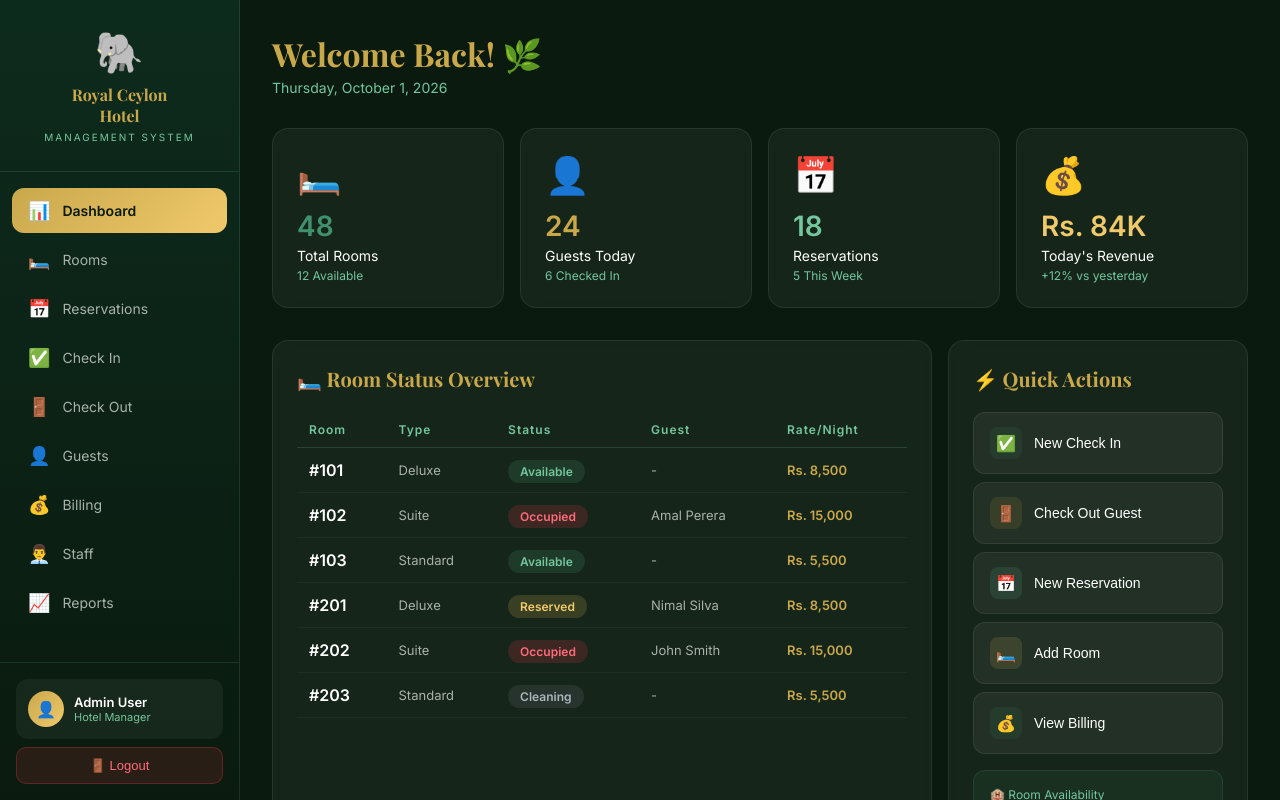
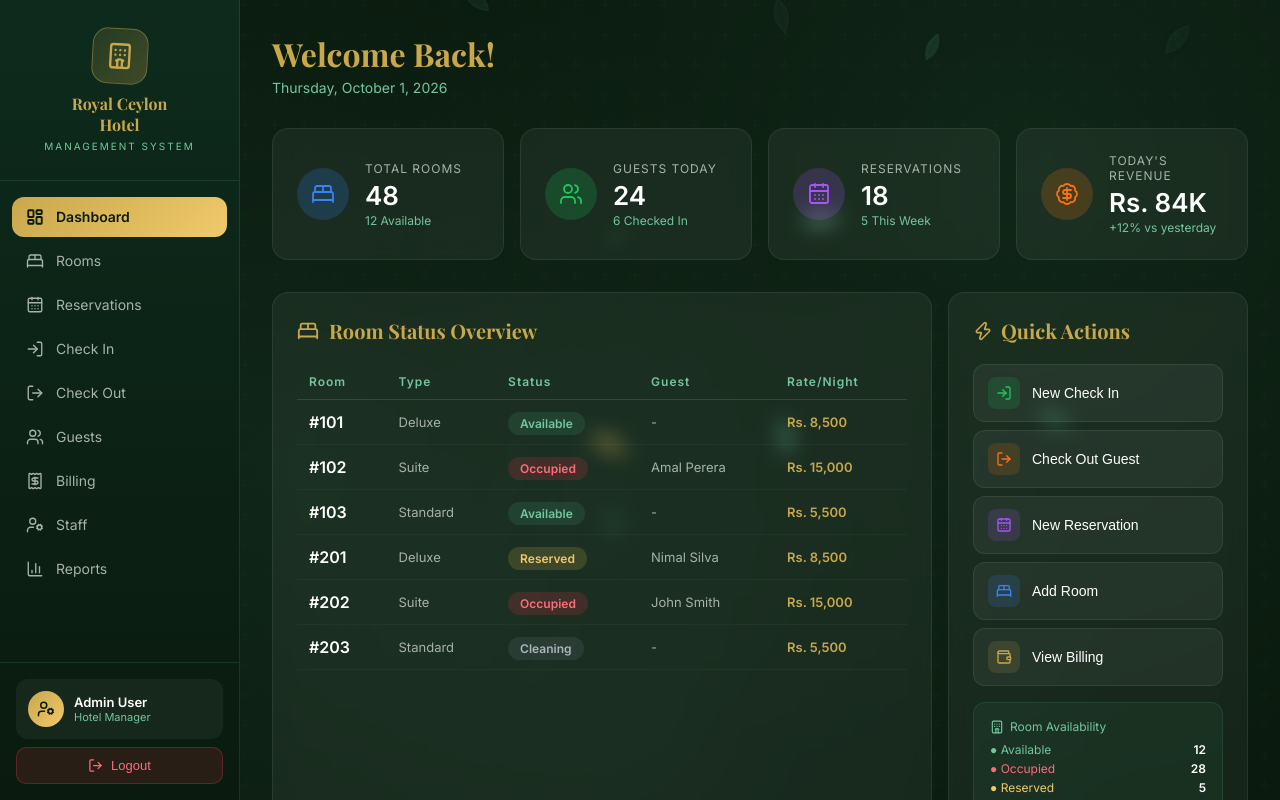
Before and after one commit to senuja-cell/Hotel-Management-System, a React (Vite) app: page /dashboard in a window 1280 px wide. Shown: the top 800 px of the page. Built offline with nearby package versions, Linux system fonts and the light colour scheme.

Commit message:
set up full app routes

```diff
--- a/src/App.jsx
+++ b/src/App.jsx
@@ -1,14 +1,35 @@
 import { BrowserRouter, Routes, Route, Navigate } from 'react-router-dom'
-import Login from './pages/Login'
-import Dashboard from './pages/Dashboard'
+import FallingLeaves from './components/FallingLeaves'
+import Login        from './pages/Login'
+import Dashboard    from './pages/Dashboard'
+import Rooms        from './pages/Rooms'
+import Reservations from './pages/Reservations'
+import CheckIn      from './pages/CheckIn'
+import CheckOut     from './pages/CheckOut'
+import Guests       from './pages/Guests'
+import Billing      from './pages/Billing'
+import Staff        from './pages/Staff'
+import Reports      from './pages/Reports'
 
 function App() {
   return (
     <BrowserRouter>
+      {/* Background tropical leaves rain animation */}
+      <FallingLeaves />
+
       <Routes>
-        <Route path="/" element={<Navigate to="/login" />} />
-        <Route path="/login" element={<Login />} />
-        <Route path="/dashboard" element={<Dashboard />} />
+        <Route path="/"             element={<Navigate to="/login" />} />
+        <Route path="/"             element={<Navigate to="/login" />} />
+        <Route path="/login"        element={<Login />} />
+        <Route path="/dashboard"    element={<Dashboard />} />
+        <Route path="/rooms"        element={<Rooms />} />
+        <Route path="/reservations" element={<Reservations />} />
+        <Route path="/checkin"      element={<CheckIn />} />
+        <Route path="/checkout"     element={<CheckOut />} />
+        <Route path="/guests"       element={<Guests />} />
+        <Route path="/billing"      element={<Billing />} />
+        <Route path="/staff"        element={<Staff />} />
+        <Route path="/reports"      element={<Reports />} />
       </Routes>
     </BrowserRouter>
   )
--- a/src/components/Sidebar.jsx
+++ b/src/components/Sidebar.jsx
@@ -1,24 +1,32 @@
 import { NavLink, useNavigate } from 'react-router-dom'
 import { motion } from 'framer-motion'
+import {
+  LayoutDashboard,
+  BedDouble,
+  CalendarDays,
+  LogIn,
+  LogOut,
+  Users,
+  Receipt,
+  UserCog,
+  BarChart3,
+  Hotel,
+} from 'lucide-react'
 
 const navItems = [
-  { path: '/dashboard',    icon: '📊', label: 'Dashboard'    },
-  { path: '/rooms',        icon: '🛏️', label: 'Rooms'         },
-  { path: '/reservations', icon: '📅', label: 'Reservations'  },
-  { path: '/checkin',      icon: '✅', label: 'Check In'      },
-  { path: '/checkout',     icon: '🚪', label: 'Check Out'     },
-  { path: '/guests',       icon: '👤', label: 'Guests'        },
-  { path: '/billing',      icon: '💰', label: 'Billing'       },
-  { path: '/staff',        icon: '👨‍💼', label: 'Staff'         },
-  { path: '/reports',      icon: '📈', label: 'Reports'       },
+  { path: '/dashboard',    icon: LayoutDashboard, label: 'Dashboard'    },
+  { path: '/rooms',        icon: BedDouble,        label: 'Rooms'        },
+  { path: '/reservations', icon: CalendarDays,     label: 'Reservations' },
+  { path: '/checkin',      icon: LogIn,            label: 'Check In'     },
+  { path: '/checkout',     icon: LogOut,           label: 'Check Out'    },
+  { path: '/guests',       icon: Users,            label: 'Guests'       },
+  { path: '/billing',      icon: Receipt,          label: 'Billing'      },
+  { path: '/staff',        icon: UserCog,          label: 'Staff'        },
+  { path: '/reports',      icon: BarChart3,        label: 'Reports'      },
 ]
 
 export default function Sidebar() {
   const navigate = useNavigate()
-
-  const handleLogout = () => {
-    navigate('/login')
-  }
 
   return (
     <motion.div
@@ -47,9 +55,19 @@ export default function Sidebar() {
         <motion.div
           animate={{ rotate: [0, 5, -5, 0] }}
           transition={{ duration: 4, repeat: Infinity }}
-          style={{ fontSize: '40px', marginBottom: '8px' }}
+          style={{ marginBottom: '10px', display: 'flex', justifyContent: 'center' }}
         >
-          🐘
+          <div style={{
+            width: '56px', height: '56px',
+            background: 'linear-gradient(135deg, #c9a84c22, #c9a84c44)',
+            border: '1px solid rgba(201,168,76,0.4)',
+            borderRadius: '16px',
+            display: 'flex',
+            alignItems: 'center',
+            justifyContent: 'center',
+          }}>
+            <Hotel size={28} color="#c9a84c" />
+          </div>
         </motion.div>
         <h2 style={{
           fontFamily: 'Playfair Display, serif',
@@ -67,7 +85,9 @@ export default function Sidebar() {
 
       {/* Navigation */}
       <nav style={{ flex: 1, padding: '16px 12px', overflowY: 'auto' }}>
-        {navItems.map((item, i) => (
+        {navItems.map((item, i) => {
+          const Icon = item.icon
+          return (
             <motion.div
               key={item.path}
               initial={{ opacity: 0, x: -20 }}
@@ -80,7 +100,7 @@ export default function Sidebar() {
                   display: 'flex',
                   alignItems: 'center',
                   gap: '12px',
-                padding: '12px 16px',
+                  padding: '11px 14px',
                   borderRadius: '12px',
                   marginBottom: '4px',
                   textDecoration: 'none',
@@ -93,11 +113,16 @@ export default function Sidebar() {
                   transition: 'all 0.2s ease',
                 })}
               >
-              <span style={{ fontSize: '18px' }}>{item.icon}</span>
+                {({ isActive }) => (
+                  <>
+                    <Icon size={18} strokeWidth={isActive ? 2.5 : 1.8} />
                     {item.label}
+                  </>
+                )}
               </NavLink>
             </motion.div>
-        ))}
+          )
+        })}
       </nav>
 
       {/* User & Logout */}
@@ -121,8 +146,9 @@ export default function Sidebar() {
             display: 'flex',
             alignItems: 'center',
             justifyContent: 'center',
-            fontSize: '16px',
-          }}>👤</div>
+          }}>
+            <UserCog size={18} color="#0a1a0e" />
+          </div>
           <div>
             <p style={{ color: 'white', fontSize: '13px', fontWeight: 600 }}>Admin User</p>
             <p style={{ color: '#74c69d', fontSize: '11px' }}>Hotel Manager</p>
@@ -132,7 +158,7 @@ export default function Sidebar() {
         <motion.button
           whileHover={{ scale: 1.02 }}
           whileTap={{ scale: 0.98 }}
-          onClick={handleLogout}
+          onClick={() => navigate('/login')}
           style={{
             width: '100%',
             padding: '10px',
@@ -143,9 +169,14 @@ export default function Sidebar() {
             cursor: 'pointer',
             fontSize: '13px',
             fontWeight: 500,
+            display: 'flex',
+            alignItems: 'center',
+            justifyContent: 'center',
+            gap: '8px',
           }}
         >
-          🚪 Logout
+          <LogOut size={15} />
+          Logout
         </motion.button>
       </div>
     </motion.div>
--- /dev/null
+++ b/src/pages/Billing.jsx
@@ -0,0 +1,11 @@
+import Sidebar from '../components/Sidebar'
+export default function Billing() {
+  return (
+    <div style={{ display: 'flex', minHeight: '100vh', background: '#0a1a0e' }}>
+      <Sidebar />
+      <div style={{ marginLeft: '240px', flex: 1, padding: '32px', color: 'white' }}>
+        <h1 style={{ color: '#c9a84c', fontFamily: 'Playfair Display, serif' }}>💰 Billing — Coming Soon!</h1>
+      </div>
+    </div>
+  )
+}
--- /dev/null
+++ b/src/pages/CheckIn.jsx
@@ -0,0 +1,11 @@
+import Sidebar from '../components/Sidebar'
+export default function CheckIn() {
+  return (
+    <div style={{ display: 'flex', minHeight: '100vh', background: '#0a1a0e' }}>
+      <Sidebar />
+      <div style={{ marginLeft: '240px', flex: 1, padding: '32px', color: 'white' }}>
+        <h1 style={{ color: '#c9a84c', fontFamily: 'Playfair Display, serif' }}>✅ Check In — Coming Soon!</h1>
+      </div>
+    </div>
+  )
+}
--- /dev/null
+++ b/src/pages/CheckOut.jsx
@@ -0,0 +1,11 @@
+import Sidebar from '../components/Sidebar'
+export default function CheckOut() {
+  return (
+    <div style={{ display: 'flex', minHeight: '100vh', background: '#0a1a0e' }}>
+      <Sidebar />
+      <div style={{ marginLeft: '240px', flex: 1, padding: '32px', color: 'white' }}>
+        <h1 style={{ color: '#c9a84c', fontFamily: 'Playfair Display, serif' }}>🚪 Check Out — Coming Soon!</h1>
+      </div>
+    </div>
+  )
+}
--- a/src/pages/Dashboard.jsx
+++ b/src/pages/Dashboard.jsx
@@ -1,11 +1,22 @@
 import { motion } from 'framer-motion'
+import {
+  BedDouble,
+  Users,
+  CalendarDays,
+  BadgeDollarSign,
+  LogIn,
+  LogOut,
+  Wallet,
+  Zap,
+  Hotel
+} from 'lucide-react'
 import Sidebar from '../components/Sidebar'
 
 const stats = [
-  { icon: '🛏️', label: 'Total Rooms',     value: '48',      sub: '12 Available',      color: '#40916c' },
-  { icon: '👤', label: 'Guests Today',    value: '24',      sub: '6 Checked In',      color: '#c9a84c' },
-  { icon: '📅', label: 'Reservations',    value: '18',      sub: '5 This Week',       color: '#74c69d' },
-  { icon: '💰', label: "Today's Revenue", value: 'Rs. 84K', sub: '+12% vs yesterday', color: '#f0c96b' },
+  { icon: BedDouble,        label: 'Total Rooms',     value: '48',      sub: '12 Available',      color: '#3b82f6', bg: 'rgba(59,130,246,0.2)'  },
+  { icon: Users,            label: 'Guests Today',    value: '24',      sub: '6 Checked In',      color: '#22c55e', bg: 'rgba(34,197,94,0.2)'   },
+  { icon: CalendarDays,     label: 'Reservations',    value: '18',      sub: '5 This Week',       color: '#a855f7', bg: 'rgba(168,85,247,0.2)'  },
+  { icon: BadgeDollarSign,  label: "Today's Revenue", value: 'Rs. 84K', sub: '+12% vs yesterday', color: '#f97316', bg: 'rgba(249,115,22,0.2)'  },
 ]
 
 const rooms = [
@@ -26,11 +37,11 @@ const statusColor = {
 
 export default function Dashboard() {
   return (
-    <div style={{ display: 'flex', minHeight: '100vh', background: '#0a1a0e' }}>
+    <div style={{ display: 'flex', minHeight: '100vh' }}>
       <Sidebar />
 
       {/* Main Content */}
-      <div style={{ marginLeft: '240px', flex: 1, padding: '32px' }}>
+      <div style={{ marginLeft: '240px', flex: 1, padding: '32px', position: 'relative', zIndex: 10 }}>
 
         {/* Header */}
         <motion.div
@@ -44,7 +55,7 @@ export default function Dashboard() {
             color: '#c9a84c',
             marginBottom: '4px',
           }}>
-            Welcome Back! 🌿
+            Welcome Back!
           </h1>
           <p style={{ color: '#74c69d', fontSize: '14px' }}>
             {new Date().toLocaleDateString('en-US', {
@@ -75,14 +86,29 @@ export default function Dashboard() {
                 borderRadius: '16px',
                 padding: '24px',
                 cursor: 'default',
+                display: 'flex',
+                alignItems: 'center',
+                gap: '16px',
               }}
             >
-              <div style={{ fontSize: '36px', marginBottom: '12px' }}>{stat.icon}</div>
-              <h3 style={{ color: stat.color, fontSize: '28px', fontWeight: 700, marginBottom: '4px' }}>
+              <div style={{
+                width: '52px', height: '52px',
+                background: stat.bg,
+                borderRadius: '50%',
+                display: 'flex',
+                alignItems: 'center',
+                justifyContent: 'center',
+                flexShrink: 0,
+              }}>
+                <stat.icon size={24} color={stat.color} strokeWidth={1.8} />
+              </div>
+              <div>
+                <p style={{ color: '#a8b2aa', fontSize: '12px', letterSpacing: '1px', marginBottom: '4px', textTransform: 'uppercase' }}>{stat.label}</p>
+                <h3 style={{ color: 'white', fontSize: '26px', fontWeight: 700, marginBottom: '2px' }}>
                   {stat.value}
                 </h3>
-              <p style={{ color: 'white', fontSize: '14px', marginBottom: '4px' }}>{stat.label}</p>
                 <p style={{ color: '#74c69d', fontSize: '12px' }}>{stat.sub}</p>
+              </div>
             </motion.div>
           ))}
         </div>
@@ -103,14 +129,17 @@ export default function Dashboard() {
               padding: '24px',
             }}
           >
+            <div style={{ display: 'flex', alignItems: 'center', gap: '10px', marginBottom: '20px' }}>
+              <BedDouble size={22} color="#c9a84c" />
               <h2 style={{
                 fontFamily: 'Playfair Display, serif',
                 color: '#c9a84c',
                 fontSize: '20px',
-              marginBottom: '20px',
+                margin: 0,
               }}>
-              🛏️ Room Status Overview
+                Room Status Overview
               </h2>
+            </div>
 
             <table style={{ width: '100%', borderCollapse: 'collapse' }}>
               <thead>
@@ -171,29 +200,34 @@ export default function Dashboard() {
               padding: '24px',
             }}
           >
+            <div style={{ display: 'flex', alignItems: 'center', gap: '8px', marginBottom: '20px' }}>
+              <Zap size={20} color="#c9a84c" />
               <h2 style={{
                 fontFamily: 'Playfair Display, serif',
                 color: '#c9a84c',
                 fontSize: '20px',
-              marginBottom: '20px',
+                margin: 0,
               }}>
-              ⚡ Quick Actions
+                Quick Actions
               </h2>
+            </div>
 
             {[
-              { icon: '✅', label: 'New Check In',    color: '#40916c' },
-              { icon: '🚪', label: 'Check Out Guest', color: '#c9a84c' },
-              { icon: '📅', label: 'New Reservation', color: '#74c69d' },
-              { icon: '🛏️', label: 'Add Room',        color: '#f0c96b' },
-              { icon: '💰', label: 'View Billing',    color: '#40916c' },
-            ].map((action, i) => (
+              { icon: LogIn,       label: 'New Check In',    color: '#22c55e', bg: 'rgba(34,197,94,0.15)'   },
+              { icon: LogOut,      label: 'Check Out Guest', color: '#f97316', bg: 'rgba(249,115,22,0.15)'  },
+              { icon: CalendarDays,label: 'New Reservation', color: '#a855f7', bg: 'rgba(168,85,247,0.15)'  },
+              { icon: BedDouble,   label: 'Add Room',        color: '#3b82f6', bg: 'rgba(59,130,246,0.15)'  },
+              { icon: Wallet,      label: 'View Billing',    color: '#c9a84c', bg: 'rgba(201,168,76,0.15)'  },
+            ].map((action, i) => {
+              const ActionIcon = action.icon
+              return (
                 <motion.button
                   key={i}
                   whileHover={{ x: 6, background: 'rgba(255,255,255,0.1)' }}
                   whileTap={{ scale: 0.97 }}
                   style={{
                     width: '100%',
-                  padding: '14px 16px',
+                    padding: '12px 14px',
                     background: 'rgba(255,255,255,0.05)',
                     border: '1px solid rgba(255,255,255,0.08)',
                     borderRadius: '12px',
@@ -209,18 +243,19 @@ export default function Dashboard() {
                 >
                   <span style={{
                     width: '32px', height: '32px',
-                  background: `${action.color}22`,
+                    background: action.bg,
                     borderRadius: '8px',
                     display: 'flex',
                     alignItems: 'center',
                     justifyContent: 'center',
-                  fontSize: '16px',
+                    flexShrink: 0,
                   }}>
-                  {action.icon}
+                    <ActionIcon size={16} color={action.color} strokeWidth={2} />
                   </span>
                   {action.label}
                 </motion.button>
-            ))}
+              )
+            })}
 
             {/* Room availability summary */}
             <div style={{
@@ -230,7 +265,10 @@ export default function Dashboard() {
               borderRadius: '12px',
               border: '1px solid rgba(64,145,108,0.2)',
             }}>
-              <p style={{ color: '#74c69d', fontSize: '12px', marginBottom: '8px' }}>🏨 Room Availability</p>
+              <div style={{ display: 'flex', alignItems: 'center', gap: '6px', marginBottom: '8px' }}>
+                <Hotel size={14} color="#74c69d" />
+                <p style={{ color: '#74c69d', fontSize: '12px', margin: 0 }}>Room Availability</p>
+              </div>
               {[
                 { label: 'Available', count: 12, color: '#74c69d' },
                 { label: 'Occupied',  count: 28, color: '#ff6b7a' },
--- /dev/null
+++ b/src/pages/Guests.jsx
@@ -0,0 +1,11 @@
+import Sidebar from '../components/Sidebar'
+export default function Guests() {
+  return (
+    <div style={{ display: 'flex', minHeight: '100vh', background: '#0a1a0e' }}>
+      <Sidebar />
+      <div style={{ marginLeft: '240px', flex: 1, padding: '32px', color: 'white' }}>
+        <h1 style={{ color: '#c9a84c', fontFamily: 'Playfair Display, serif' }}>👤 Guests — Coming Soon!</h1>
+      </div>
+    </div>
+  )
+}
--- /dev/null
+++ b/src/pages/Reports.jsx
@@ -0,0 +1,11 @@
+import Sidebar from '../components/Sidebar'
+export default function Reports() {
+  return (
+    <div style={{ display: 'flex', minHeight: '100vh', background: '#0a1a0e' }}>
+      <Sidebar />
+      <div style={{ marginLeft: '240px', flex: 1, padding: '32px', color: 'white' }}>
+        <h1 style={{ color: '#c9a84c', fontFamily: 'Playfair Display, serif' }}>📈 Reports — Coming Soon!</h1>
+      </div>
+    </div>
+  )
+}
--- /dev/null
+++ b/src/pages/Reservations.jsx
@@ -0,0 +1,11 @@
+import Sidebar from '../components/Sidebar'
+export default function Reservations() {
+  return (
+    <div style={{ display: 'flex', minHeight: '100vh', background: '#0a1a0e' }}>
+      <Sidebar />
+      <div style={{ marginLeft: '240px', flex: 1, padding: '32px', color: 'white' }}>
+        <h1 style={{ color: '#c9a84c', fontFamily: 'Playfair Display, serif' }}>📅 Reservations — Coming Soon!</h1>
+      </div>
+    </div>
+  )
+}
--- /dev/null
+++ b/src/pages/Rooms.jsx
@@ -0,0 +1,11 @@
+import Sidebar from '../components/Sidebar'
+export default function Rooms() {
+  return (
+    <div style={{ display: 'flex', minHeight: '100vh', background: '#0a1a0e' }}>
+      <Sidebar />
+      <div style={{ marginLeft: '240px', flex: 1, padding: '32px', color: 'white' }}>
+        <h1 style={{ color: '#c9a84c', fontFamily: 'Playfair Display, serif' }}>🛏️ Rooms — Coming Soon!</h1>
+      </div>
+    </div>
+  )
+}
--- /dev/null
+++ b/src/pages/Staff.jsx
@@ -0,0 +1,11 @@
+import Sidebar from '../components/Sidebar'
+export default function Staff() {
+  return (
+    <div style={{ display: 'flex', minHeight: '100vh', background: '#0a1a0e' }}>
+      <Sidebar />
+      <div style={{ marginLeft: '240px', flex: 1, padding: '32px', color: 'white' }}>
+        <h1 style={{ color: '#c9a84c', fontFamily: 'Playfair Display, serif' }}>👨‍💼 Staff — Coming Soon!</h1>
+      </div>
+    </div>
+  )
+}
```
Lines whose indentation alone changed are shown as unchanged.
